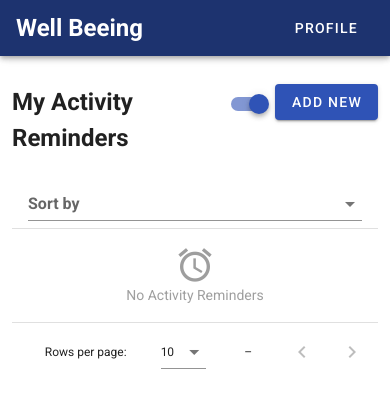
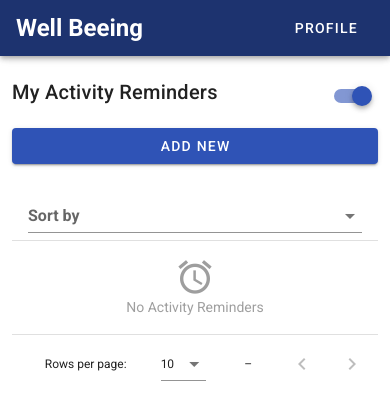
Before and after one commit to MicroHealthLLC/well-beeing-prototype, a Vue app: page / in a window 390 px wide. Shown: the top 420 px of the page. Built offline with nearby package versions, Linux system fonts and the light colour scheme.

Commit message:
Rearrange title and buttons for mobile

```diff
--- a/src/views/Home.vue
+++ b/src/views/Home.vue
@@ -1,16 +1,24 @@
 <template>
   <v-row>
     <v-col>
-      <div class="d-flex justify-space-between my-4">
-        <div class="d-flex">
-          <h2>My Activity Reminders</h2>
+      <div class="d-sm-flex justify-space-between align-center my-2 my-sm-4">
+        <div class="d-flex justify-space-between align-center">
+          <span class="text-h6 text-sm-h5">My Activity Reminders</span>
           <v-switch
             v-model="remind"
             class="mt-1 ml-3"
             color="#2f53b6"
+            hide-details
           ></v-switch>
         </div>
-        <v-btn @click="openForm" color="#2f53b6" dark>Add New</v-btn>
+        <v-btn
+          @click="openForm"
+          class="my-5 my-sm-0"
+          color="#2f53b6"
+          dark
+          :block="$vuetify.breakpoint.xsOnly"
+          >Add New</v-btn
+        >
       </div>
       <!-- Activity Reminders Table -->
       <v-data-table :headers="headers" :items="reminders">
@@ -272,7 +280,7 @@ export default {
         this.SET_SNACKBAR({
           show: true,
           message: "Activity Successfully Added!",
-          color: "success",
+          color: "var(--mh-green)",
         });
         // Reset form values
         this.resetForm();
```
